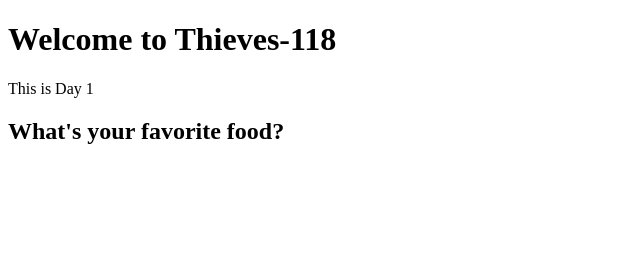
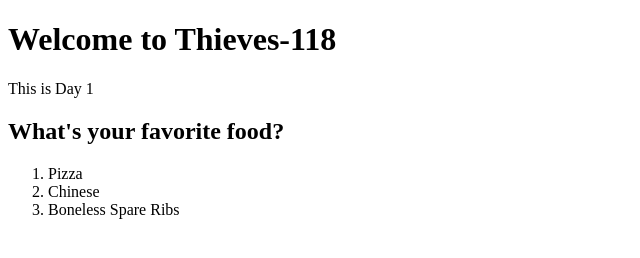
Before and after one commit to byaskew3/Thieves-118-demo, a plain HTML site: page index.html in a window 1280 px wide. Shown: the whole page, without its empty margins (0-640 px from the left). Drawn offline with Linux system fonts and the light colour scheme.

Commit message:
added ordered list

```diff
--- a/index.html
+++ b/index.html
@@ -10,5 +10,10 @@
     <h1>Welcome to Thieves-118</h1>
     <p>This is Day 1</p>
     <h2> What's your favorite food?</h2>
+    <ol>
+        <li>Pizza</li>
+        <li>Chinese</li>
+        <li>Boneless Spare Ribs</li>
+    </ol>
 </body>
 </html>
```
